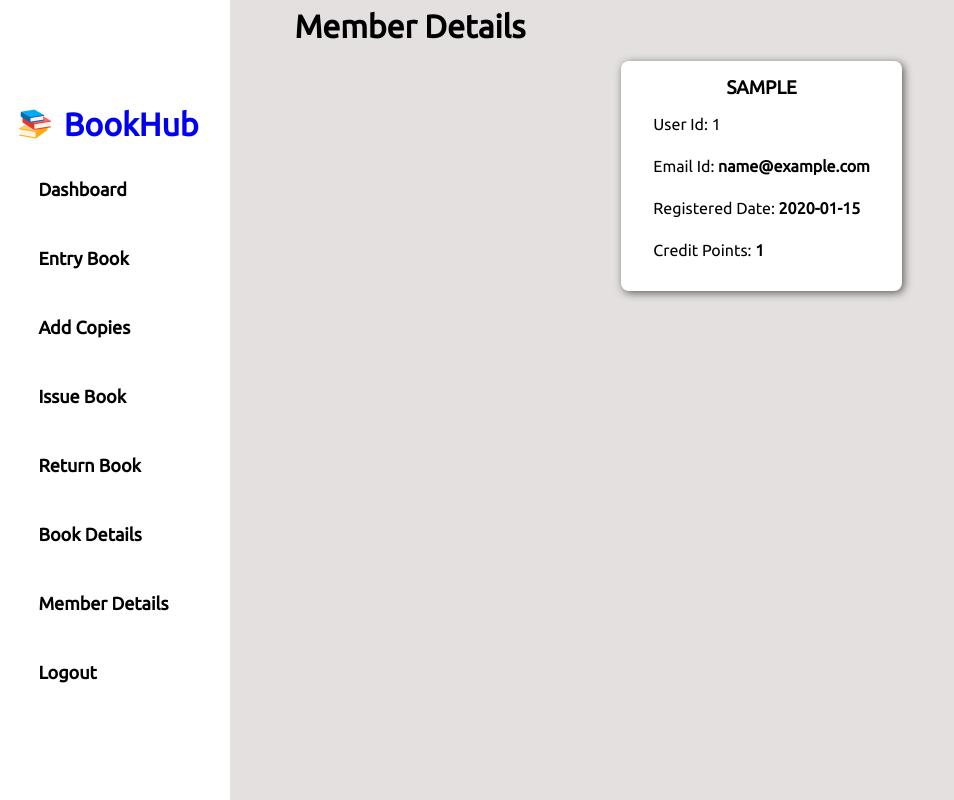
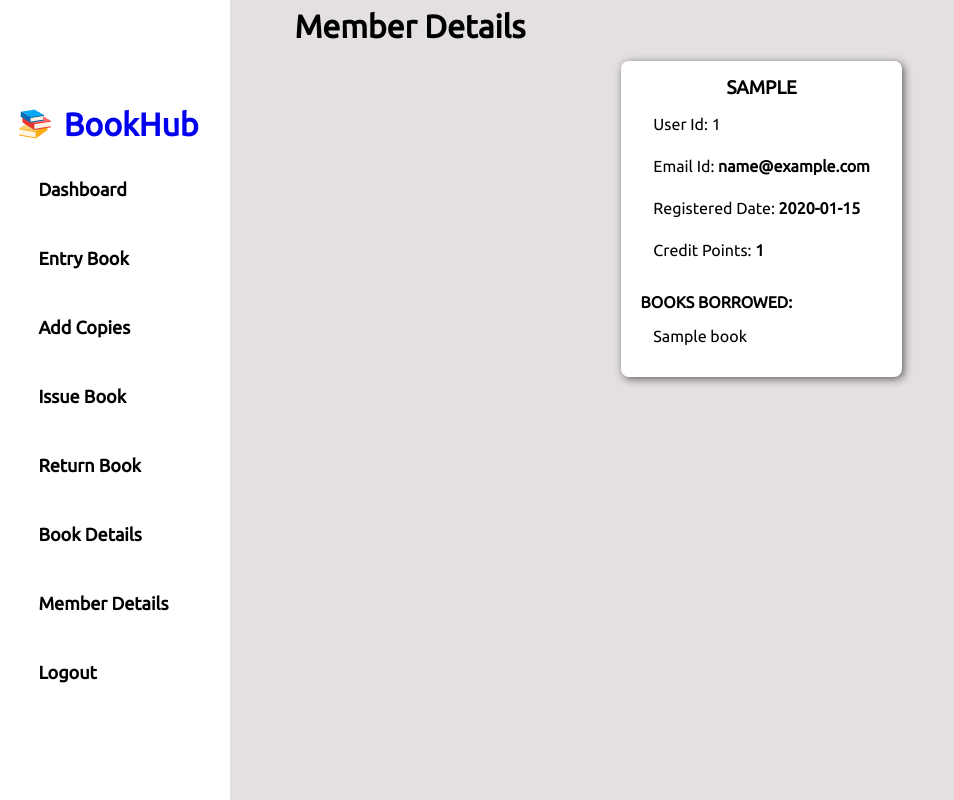
Before and after one commit to ShubhamPathak1/LMS-Project, a PHP site: page /memberdetails.php in a window 1280 px wide. Shown: the whole page, without its empty margins (0-954 px from the left). Run offline with PHP 8.4, Linux system fonts and the light colour scheme; tables that the repository leaves empty hold one stand-in row (values such as "Sample post"); some libraries are stand-ins or nearby versions.

Commit message:
added books borrowed by each member in memberdetails

```diff
--- a/memberdetails.php
+++ b/memberdetails.php
@@ -25,20 +25,40 @@
                     while ($rows = mysqli_fetch_assoc($memberFetchResult)) {
                         $uid = $rows['uid'];
                         $username = strtoupper($rows['username']);
+                        $usernameBook = $rows['username'];
                         $emailid = $rows['emailid'];
                         $regdate = $rows['regdate'];
                         $creditpoint = $rows['creditpoint'];
+
                         // <div class="detailsImgBox"><img src="" alt="Profile Pic"></div>
+
+                        echo '<div class="displayBox">';
                         echo '
-                            <div class="displayBox">
                             <h3 class="detailsNameTitle">' . $username . '</h3>
                             <div class="afterNamemainDetails">
                             <p class="detailP">User Id: <span class="detailsText "> ' . $uid . '</span></p>
                             <p class="detailP">Email Id: <span class="detailsText largeDetailsText"> ' . $emailid . '</span></p>
                             <p class="detailP">Registered Date: <span class="detailsText largeDetailsText"> ' . $regdate . '</span></p>
-                            <p class="detailP">Credit Points: <span class="detailsText largeDetailsText"> ' . $creditpoint . '</span></p>
-                            </div>
-                            </div>';
+                            <p class="detailP">Credit Points: <span class="detailsText largeDetailsText"> ' . $creditpoint . '</span></p>';
+                            echo '<br>';
+                            echo '<p class="largeDetailsText">BOOKS BORROWED:</p>';
+
+                            $getMyBooksQuery = "SELECT books.bookname from bookissued join books on bookissued.bookid=books.bookid join members on bookissued.uid=members.uid where members.username='$usernameBook'";
+                            $getMyBooksResult = mysqli_query($conn, $getMyBooksQuery);
+                            if (mysqli_num_rows($getMyBooksResult)>0) {
+                                while($rows = mysqli_fetch_assoc($getMyBooksResult)) {
+                                    $bookname = $rows['bookname'];
+                                    // $toreturndate = $rows['toreturndate'];
+                                    echo "<p class='detailP'>$bookname</p>";
+                                    // echo "<p class=''>Return By: $toreturndate</p>";
+                                }
+                            } else {
+                                echo '<p class="detailP">No Books Borrowed.</p>';
+                            }
+
+                            echo '</div>';
+                            echo '</div>';
+
                     }
                 }
 
```
